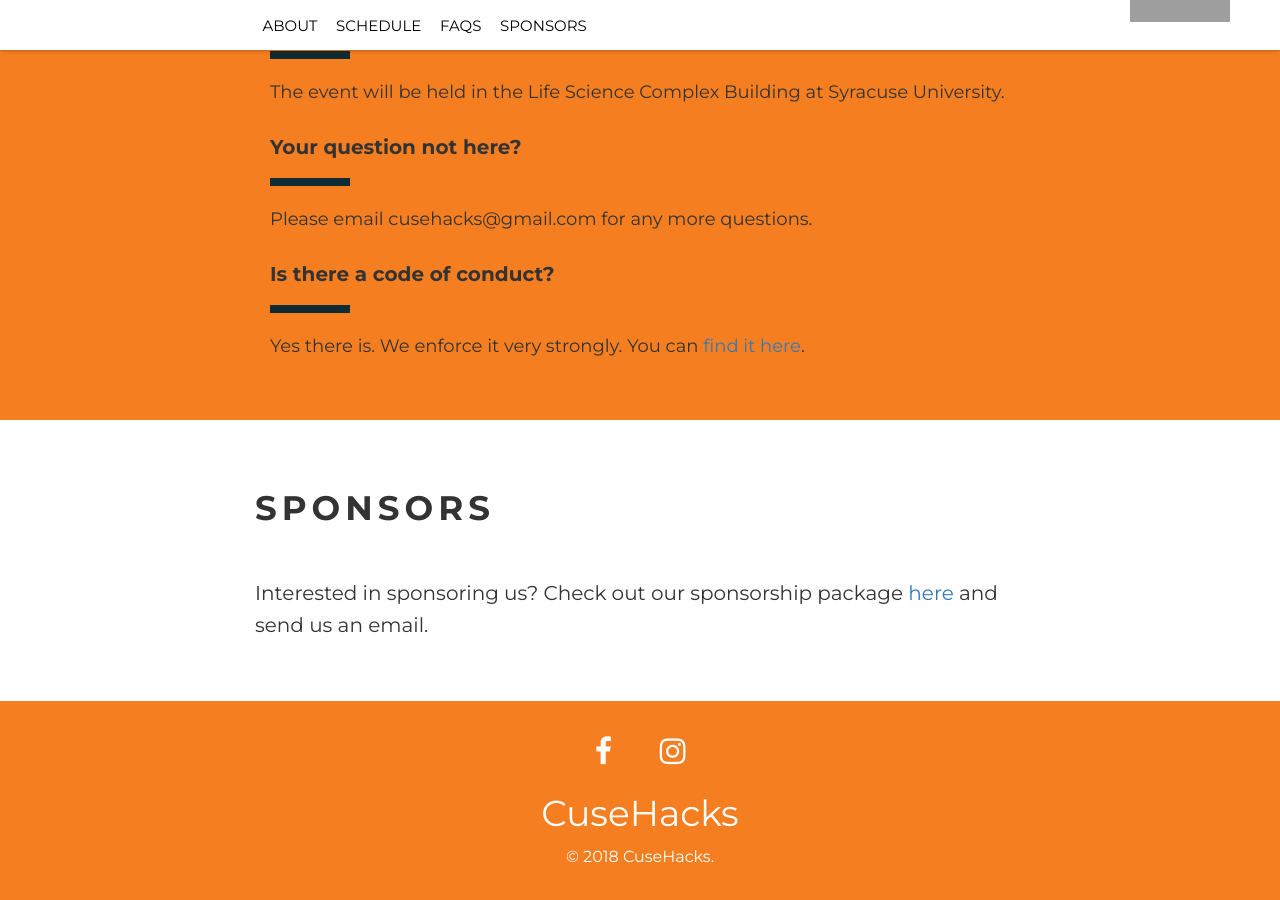
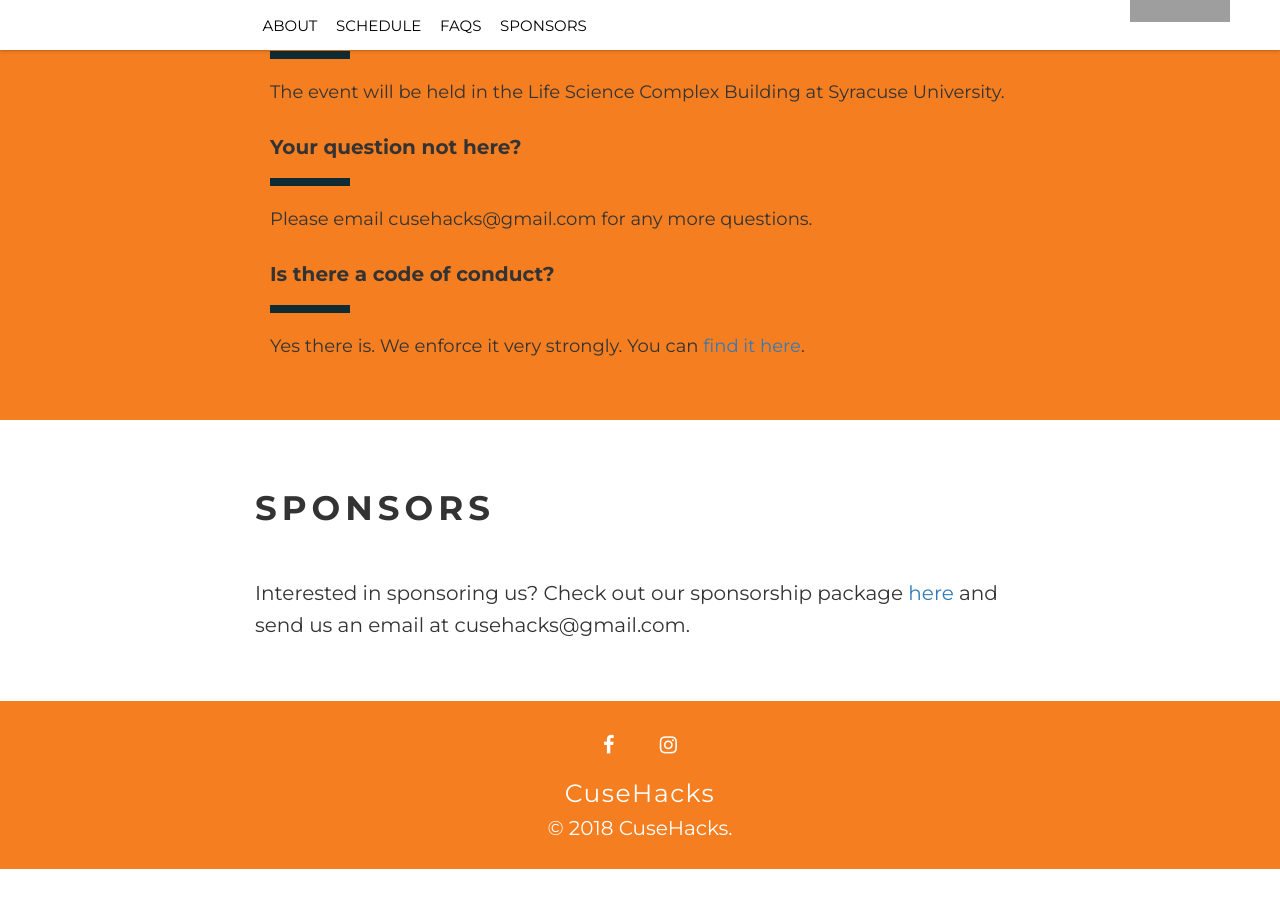
Before and after one commit to innovateorange/cusehacks, a Jekyll site: the page built from index.html, in a window 1280 px wide and 900 px high, scrolled down 3194 px. Built offline with Jekyll 4.4.1, drawn with Linux system fonts in a browser that asks for light colours; nearby versions of some CDN libraries; after the commit the page ends 4063 px from its top, so only the background shows below that; grey boxes are pictures that could not be loaded.

Commit message:
footer stuff

```diff
--- a/css/original.css
+++ b/css/original.css
@@ -294,7 +294,7 @@
 
 .footer .social__icon {
   padding: 0px 20px;
-  font-size: 30px;
+  font-size: 20px;
   color: white;
 }
 
@@ -303,11 +303,14 @@
   margin-bottom: 15px;
 }
 
+.footer h1{
+  font-size: 2.5rem;
+  letter-spacing: 1.5px;
+}
+
 .footer h3 {
-  font-family: 'Montserrat';
-  font-size: 16px;
+  font-size: 2rem;
   font-weight: 400;
-  line-height: 26px;
   margin: 0;
 }
 
--- a/index.html
+++ b/index.html
@@ -59,7 +59,7 @@
     </div>
     <!-- <div class="row"> -->
       <div class="col md-12">
-        <p>Interested in sponsoring us? Check out our sponsorship package <a href="/assets/CuseHacks2018_Sponsorship_Package.pdf">here</a> and send us an email.</p>
+        <p>Interested in sponsoring us? Check out our sponsorship package <a href="/assets/CuseHacks2018_Sponsorship_Package.pdf">here</a> and send us an email at cusehacks@gmail.com.</p>
       </div>
     <!-- </div> -->
   </div>
```
